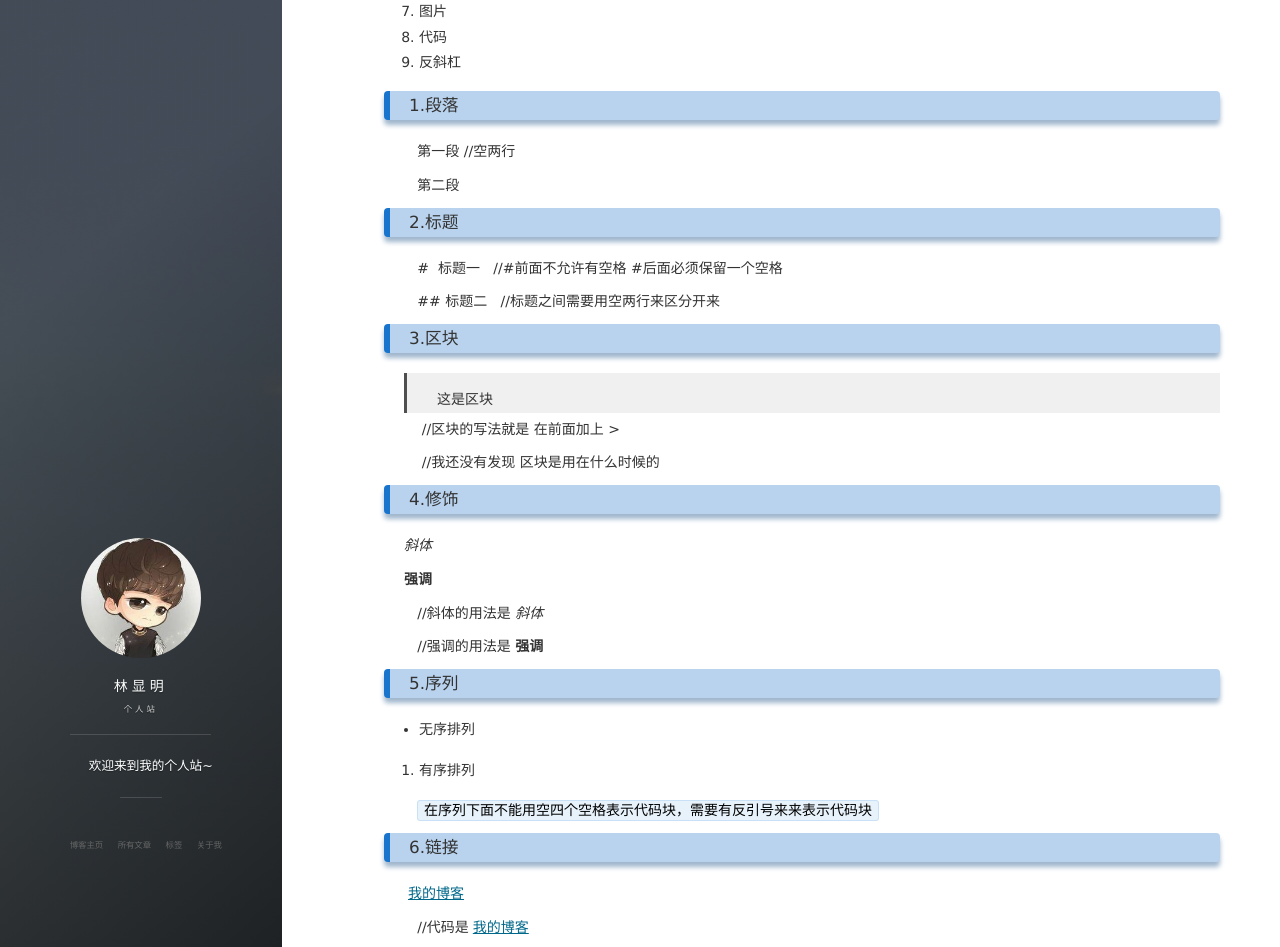
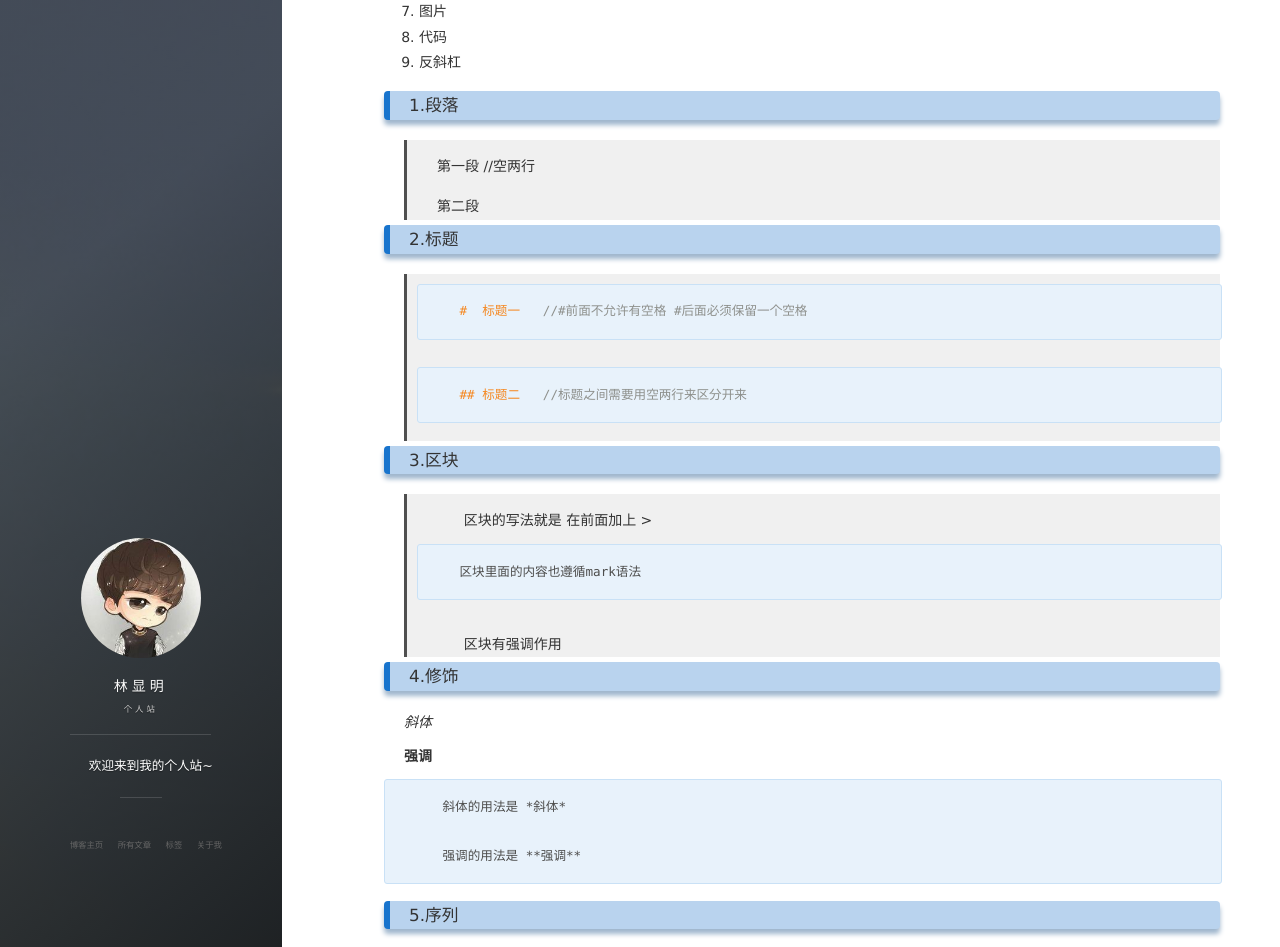
Before and after one commit to chengnuo3/chengnuo3.github.io, a Jekyll site: the page built from _posts/2018-01-26-markdown语法基础.md, in a window 1280 px wide and 1400 px high, scrolled down 323 px. Shown: the top 947 px of the window. Built offline with Jekyll 4.4.1, drawn with Linux system fonts in a browser that asks for light colours; nearby versions of some CDN libraries; comment, search, counter and statistics services are not loaded; some of the changed text lies outside the part shown.

Commit message:
Update 2018-01-26-markdown语法基础.md

```diff
--- a/_posts/2018-01-26-markdown语法基础.md
+++ b/_posts/2018-01-26-markdown语法基础.md
@@ -19,28 +19,31 @@ tag: blog
 
 ### 1.段落
 
-    第一段  //空两行
+>第一段  //空两行
 
 
-    第二段
+>第二段
 
 
 ### 2.标题
 
 
-    #  标题一   //#前面不允许有空格 #后面必须保留一个空格
+>       #  标题一   //#前面不允许有空格 #后面必须保留一个空格
 
 
-    ## 标题二   //标题之间需要用空两行来区分开来
+>       ## 标题二   //标题之间需要用空两行来区分开来
 
 
 ### 3.区块
->这是区块
 
-     //区块的写法就是 在前面加上  >
+>       区块的写法就是 在前面加上  >
 
 
-     //我还没有发现 区块是用在什么时候的
+>       区块里面的内容也遵循mark语法
+
+
+>       区块有强调作用
+
 
 ### 4.修饰
 *斜体*
@@ -48,10 +51,11 @@ tag: blog
 
 **强调**
 
-    //斜体的用法是 *斜体*
+        斜体的用法是 *斜体*
 
 
-    //强调的用法是 **强调**
+        强调的用法是 **强调**
+
 
 ### 5.序列
 * 无序排列
@@ -60,26 +64,26 @@ tag: blog
 1. 有序排列
 
 
-    `在序列下面不能用空四个空格表示代码块，需要有反引号来来表示代码块`
+    `在序列下面不能用空四个空格表示代码块，需要用反引号来来表示代码块`
 
 ### 6.链接
 [我的博客](https://speakfly.github.io/)
 
 
-    //代码是[我的博客](https://speakfly.github.io/)
+`代码是[我的博客](https://speakfly.github.io/)`
 
 ### 7.图片
 
-    //代码是![name](url)
+`代码是![name](url)`
 
 
 ### 8.代码
 
 `这是反引号代码块`
 
-    这是空四个空格的代码块
+    这是空四个空格的代码块
 
 
 ### 9.参照资料
 
-  [Markdown](http://wowubuntu.com/markdown/basic.html)
+[Markdown](http://wowubuntu.com/markdown/basic.html)
```
